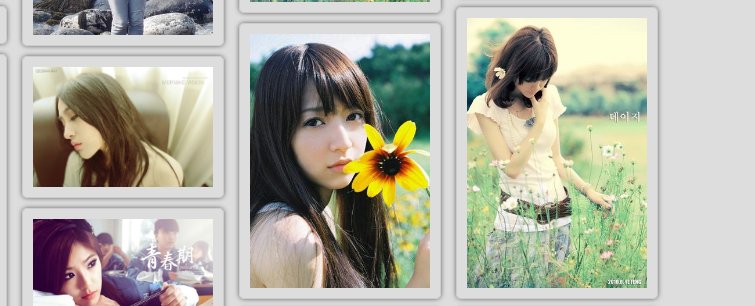
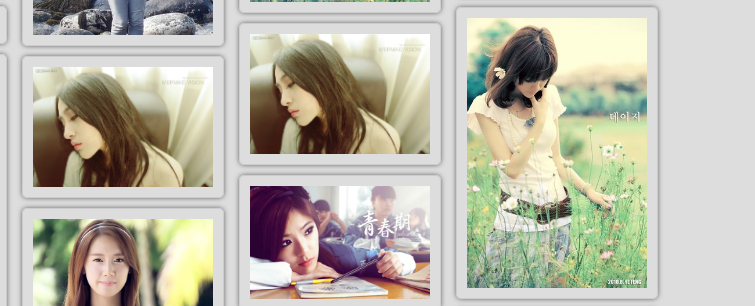
Before and after one commit to yaochuxia/waterfalls, a plain HTML site: page demo/index3.html in a window 1280 px wide. Shown: the part 349-655 px from the top of the page, 525-1280 px from the left. Drawn offline with Linux system fonts and the light colour scheme.

Commit message:
Edit demo静态文件

```diff
--- a/demo/index3.html
+++ b/demo/index3.html
@@ -63,7 +63,7 @@
 		</div>
 		<div class="box">
 			<div class="pic">
-				<img src="../images/img_5.jpg" />
+				<img src="../images/img_7.jpg" />
 			</div>
 		</div>
 		<div class="box">
```
